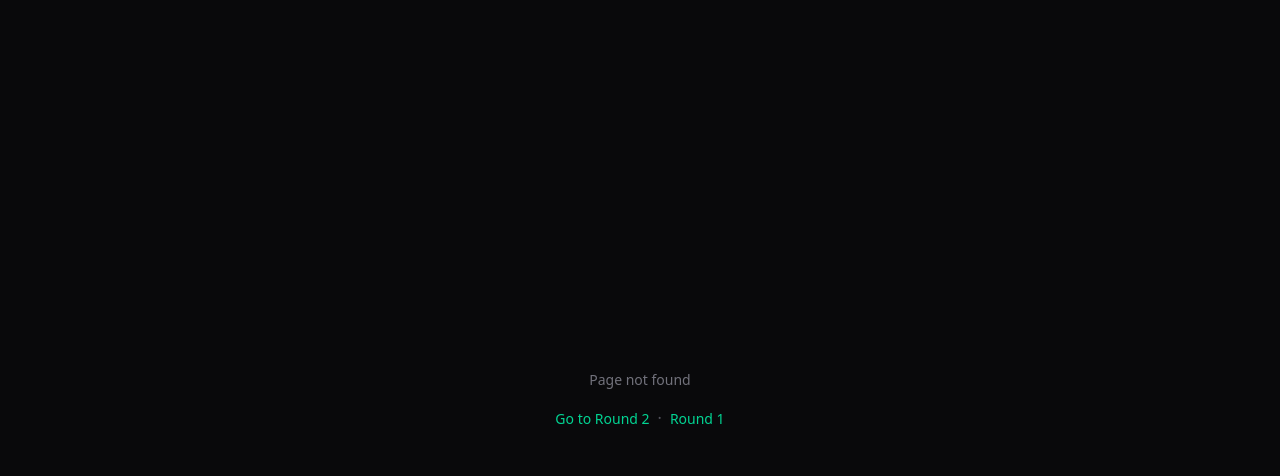
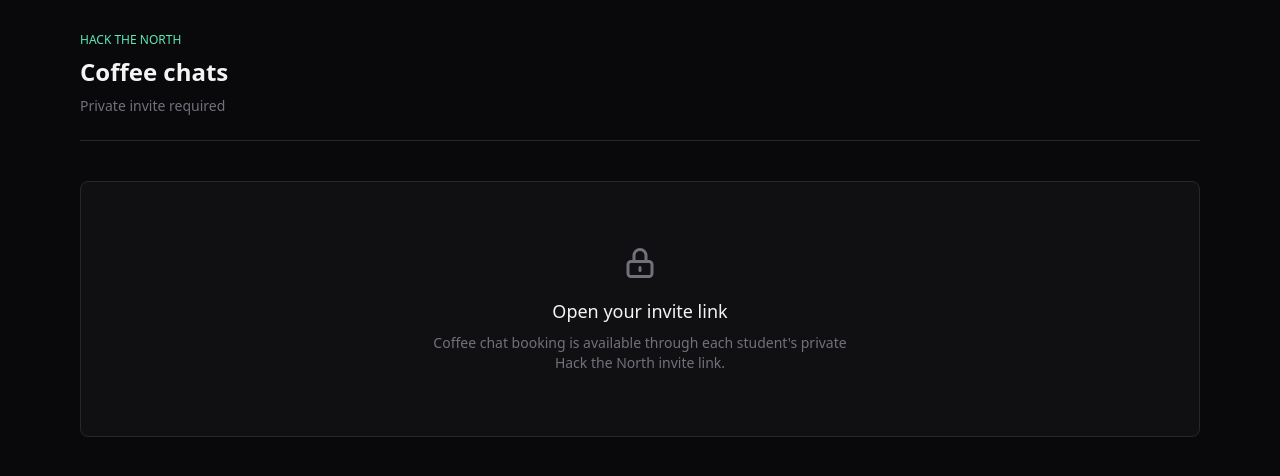
Before and after one commit to Arya-P05/Microgrant-Interview-Platform, a Next.js app: page /coffee-chats in a window 1280 px wide. Before the commit this address had no page. Shown: the top 476 px of the page. Built offline with nearby package versions, Linux system fonts and the light colour scheme.

Commit message:
make coffee chats the default page

```diff
--- /dev/null
+++ b/app/coffee-chats/page.tsx
@@ -0,0 +1,30 @@
+import { HiOutlineLockClosed } from "react-icons/hi";
+
+export default function CoffeeChatsHomePage() {
+  return (
+    <main className="min-h-screen bg-zinc-950 text-zinc-100">
+      <div className="mx-auto max-w-6xl px-4 py-8">
+        <header className="border-b border-zinc-800 pb-6">
+          <p className="text-xs font-medium uppercase text-emerald-300">
+            Hack the North
+          </p>
+          <h1 className="mt-2 text-2xl font-semibold tracking-normal">
+            Coffee chats
+          </h1>
+          <p className="mt-2 text-sm text-zinc-500">Private invite required</p>
+        </header>
+
+        <section className="mt-10 flex min-h-64 items-center justify-center rounded-lg border border-zinc-800 bg-zinc-900/50 p-8 text-center">
+          <div>
+            <HiOutlineLockClosed className="mx-auto h-9 w-9 text-zinc-500" />
+            <h2 className="mt-4 text-lg font-medium">Open your invite link</h2>
+            <p className="mx-auto mt-2 max-w-md text-sm text-zinc-500">
+              Coffee chat booking is available through each student&apos;s
+              private Hack the North invite link.
+            </p>
+          </div>
+        </section>
+      </div>
+    </main>
+  );
+}
--- a/app/layout.tsx
+++ b/app/layout.tsx
@@ -3,8 +3,8 @@ import "./globals.css";
 import { Providers } from "@/components/providers";
 
 export const metadata: Metadata = {
-  title: "Interview Booking",
-  description: "Book interview and sponsor coffee chat slots.",
+  title: "Hack the North Coffee Chats",
+  description: "Book Hack the North sponsor coffee chat slots.",
 };
 
 export default function RootLayout({
--- a/app/not-found.tsx
+++ b/app/not-found.tsx
@@ -6,17 +6,10 @@ export default function NotFound() {
       <div className="text-center">
         <p className="text-zinc-500 text-sm mb-4">Page not found</p>
         <Link
-          href="/round2"
+          href="/coffee-chats"
           className="text-emerald-400 hover:text-emerald-300 text-sm"
         >
-          Go to Round 2
-        </Link>
-        <span className="text-zinc-600 mx-2">·</span>
-        <Link
-          href="/round1"
-          className="text-emerald-400 hover:text-emerald-300 text-sm"
-        >
-          Round 1
+          Go to coffee chats
         </Link>
       </div>
     </div>
--- a/app/page.tsx
+++ b/app/page.tsx
@@ -1,5 +1,5 @@
 import { redirect } from "next/navigation";
 
 export default function Home() {
-  redirect("/round2");
+  redirect("/coffee-chats");
 }
```
Also changed, not shown: 1 other file (tests, documents, lock files or other folders).
